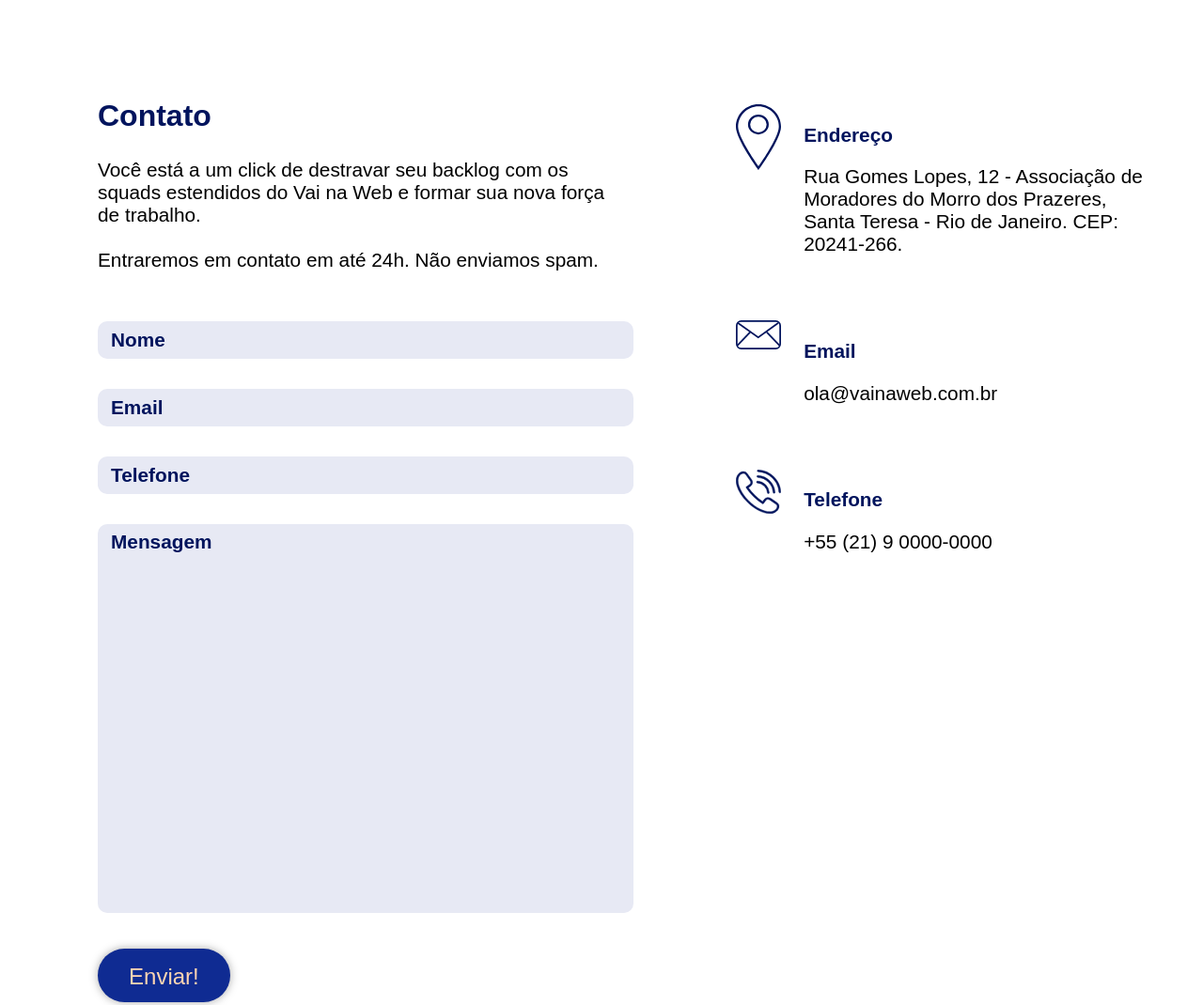
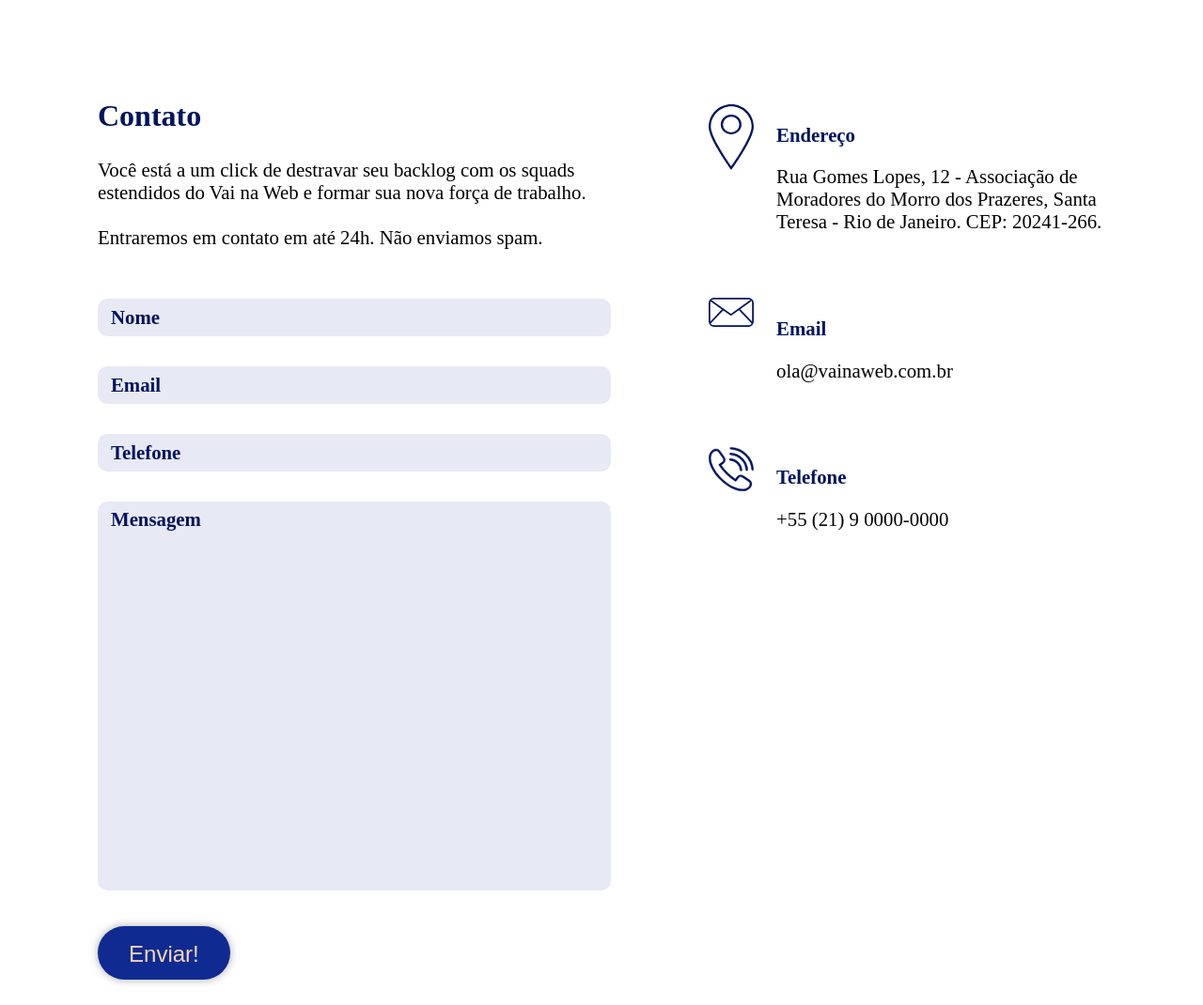
Before and after one commit to EstudioVnW/vai-na-web, a Gatsby site: page /contact in a window 1280 px wide. Shown: the part 1007-2077 px from the top of the page at 94% size. Built offline with nearby package versions, Linux system fonts and the light colour scheme; Gatsby itself is replaced by a stand-in of ours.

Commit message:
Update contact

```diff
--- a/src/components/contact/form/styles.js
+++ b/src/components/contact/form/styles.js
@@ -1,6 +1,10 @@
 import styled from 'styled-components';
 
+
+
+
 export const Contato = styled.main`
+
 `;
 
 export const ContatoContainer = styled.section`
@@ -27,7 +31,8 @@
 `;
 
 export const FormTitle = styled.h1`
-    font: 900 2rem sans-serif;
+    font-weight: 900;
+    font-size: 2rem;
     color: #00145d;
 
     @media (max-width: 700px) {
@@ -39,7 +44,8 @@
 export const FormText = styled.p`
     margin-top: 1.5rem;
     width: 80%;
-    font: 300 1.3rem sans-serif;
+    font-size: 1.3rem;
+    font-weight: 300;
     line-height: 1.5rem;
 
     @media (max-width: 700px) {
@@ -71,7 +77,8 @@
 export const FormLabel = styled.label`
     margin-top: 2rem;
     padding: 7px 14px;
-    font: 600 1.3rem sans-serif;
+    font-size: 1.3rem;
+    font-weight: 600;
     color: #00145d;
     border-radius: 10px;
     background: #e7e9f4;
@@ -140,7 +147,7 @@
 
 export const Sidebar = styled.aside`
     margin-top: 2rem;
-    width: 54%;
+    width: 60%;
 
     @media (max-width: 700px) {
         width: 50%;
@@ -170,7 +177,8 @@
 `;
 
 export const SideTitle = styled.h3`
-    font: 800 1.3rem sans-serif;
+    font-weight: 800;
+    font-size: 1.3rem;
     color: #00145d;
 
     @media (max-width: 700px) {
@@ -179,7 +187,9 @@
 `;
 
 export const SideText = styled.p`
-    font: 300 1.3rem sans-serif;
+    width: 100%;
+    font-weight: 300;
+    font-size: 1.3rem;
     line-height: 1.5rem;
 
     @media (max-width: 1024px) {
```
